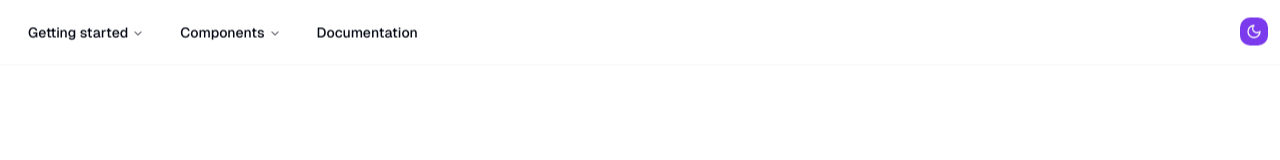
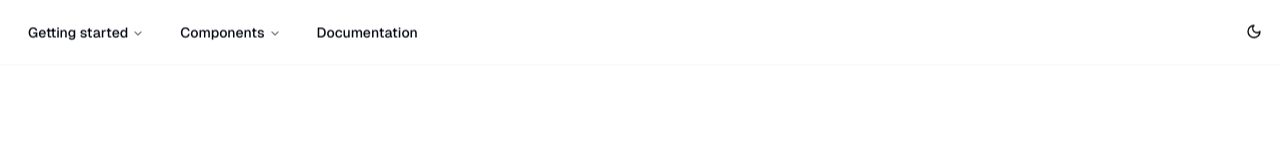
Before and after one commit to JohanTAP/next-client2, a Next.js app: page / in a window 1280 px wide. Shown: the top 160 px of the page. Built offline with nearby package versions, Linux system fonts and the light colour scheme.

Commit message:
Actualizar el estilo del conmutador de modo para mejorar la visibilidad del tema

```diff
--- a/components/mode-toggle.tsx
+++ b/components/mode-toggle.tsx
@@ -19,10 +19,10 @@
     <Button
       size="icon"
       onClick={ toggleTheme }
-      className="inline-flex items-center justify-center gap-2 whitespace-nowrap rounded-md text-sm font-medium ring-offset-background transition-colors focus-visible:outline-none focus-visible:ring-2 focus-visible:ring-ring focus-visible:ring-offset-2 disabled:pointer-events-none disabled:opacity-50 [&_svg]:pointer-events-none [&_svg]:size-4 [&_svg]:shrink-0 hover:bg-accent hover:text-accent-foreground h-7 w-7"
+      className="inline-flex items-center justify-center gap-2 whitespace-nowrap rounded-md text-sm font-medium ring-offset-background transition-colors focus-visible:outline-none focus-visible:ring-2 focus-visible:ring-ring focus-visible:ring-offset-2 disabled:pointer-events-none disabled:opacity-50 [&_svg]:pointer-events-none [&_svg]:size-4 [&_svg]:shrink-0 hover:bg-accent hover:text-accent-foreground h-7 w-7 bg-transparent"
     >
-      <Sun className="h-6 w-6 hidden dark:block" />
-      <Moon className="h-6 w-6 block dark:hidden" />
+      <Sun className="h-6 w-6 hidden dark:block text-white" />
+      <Moon className="h-6 w-6 block dark:hidden text-black" />
       <span className="sr-only">Toggle theme</span>
     </Button>
   );
```
